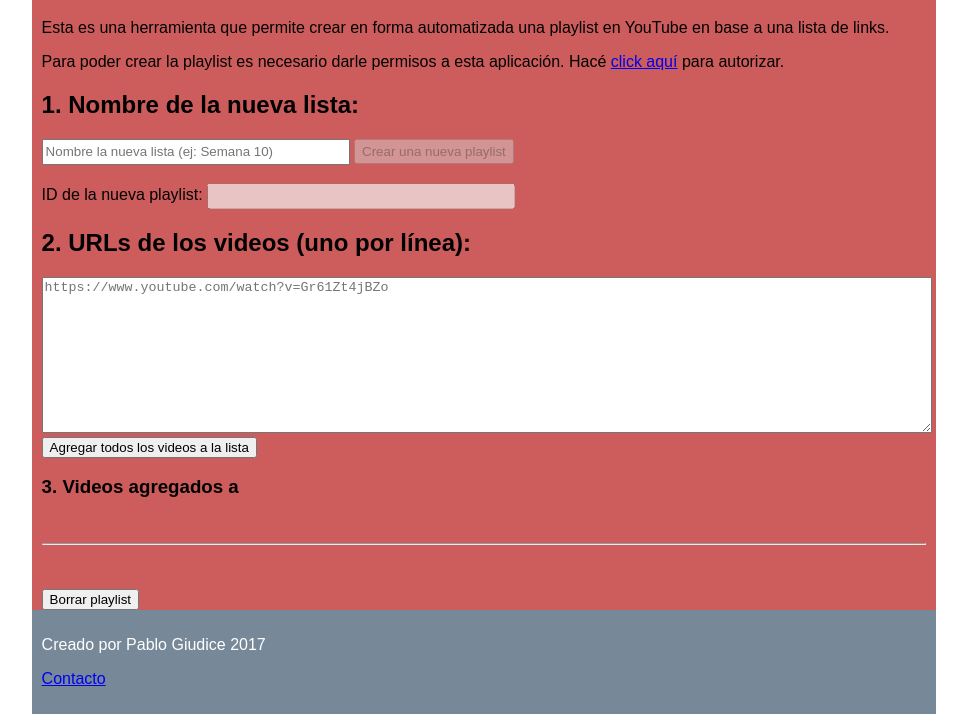
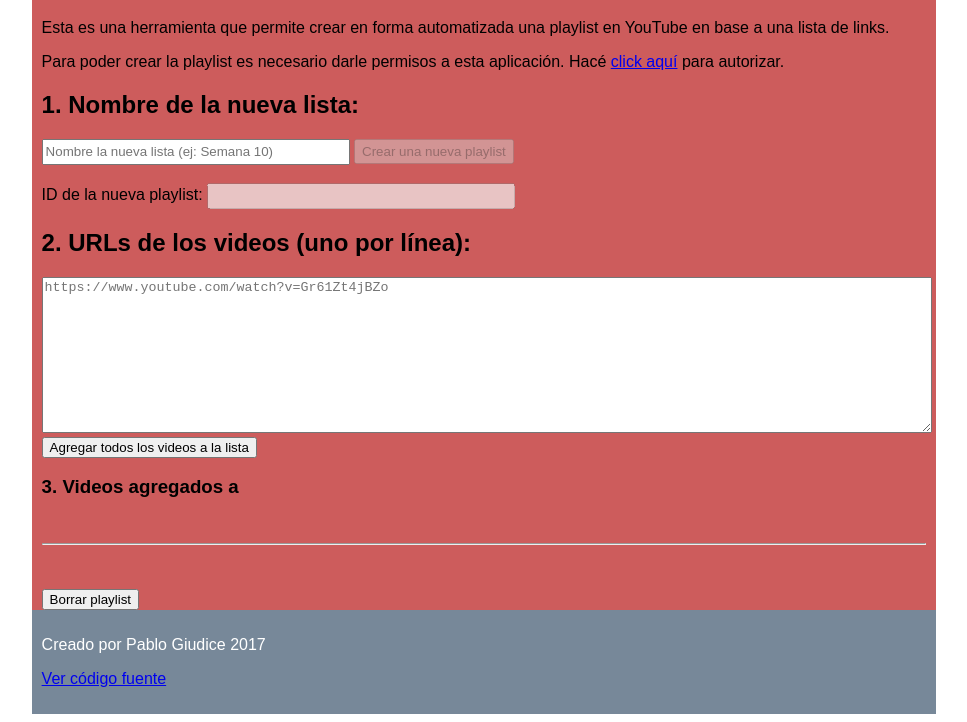
Before and after one commit to pgiu/ypc, a plain HTML site: page index.html in a window 1280 px wide. Shown: the part 79-801 px from the top of the page, without its empty margins (156-1123 px from the left). Drawn offline with nearby package versions, Linux system fonts and the light colour scheme; a script that the page names is missing.

Commit message:
added reference to github on index

```diff
--- a/index.html
+++ b/index.html
@@ -44,7 +44,7 @@
         </div>
         <div id="footer">
             <p>Creado por Pablo Giudice 2017</p>
-            <p><a href="https://github.com/pgiu">Contacto</a></p>
+            <p><a href="https://github.com/pgiu/pyc">Ver código fuente</a></p>
         </div>
     </body>
 </html>
```
Also changed, not shown: 1 other file.
